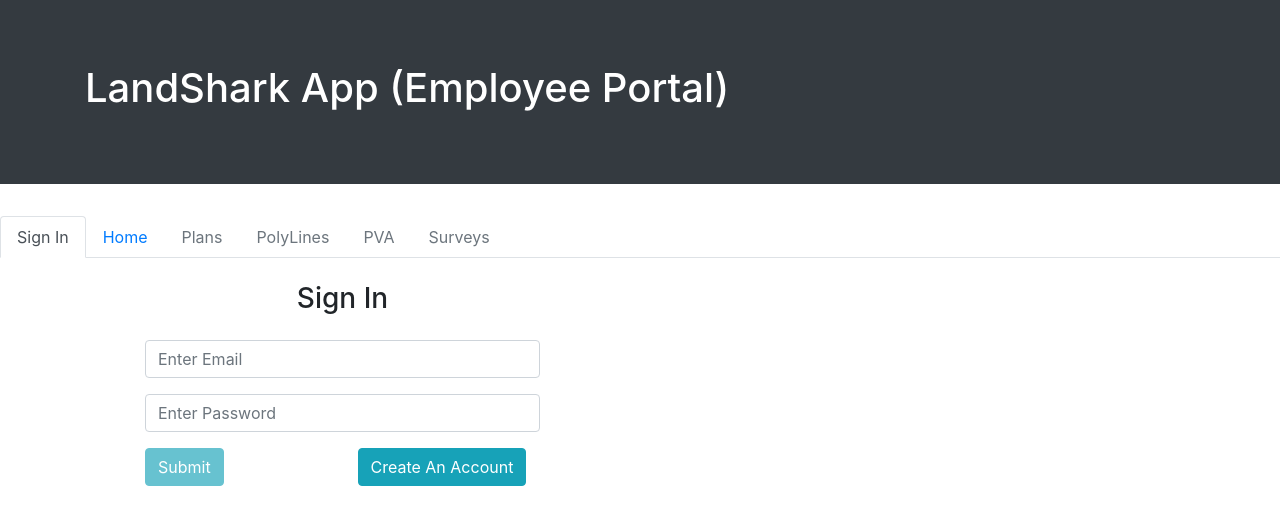
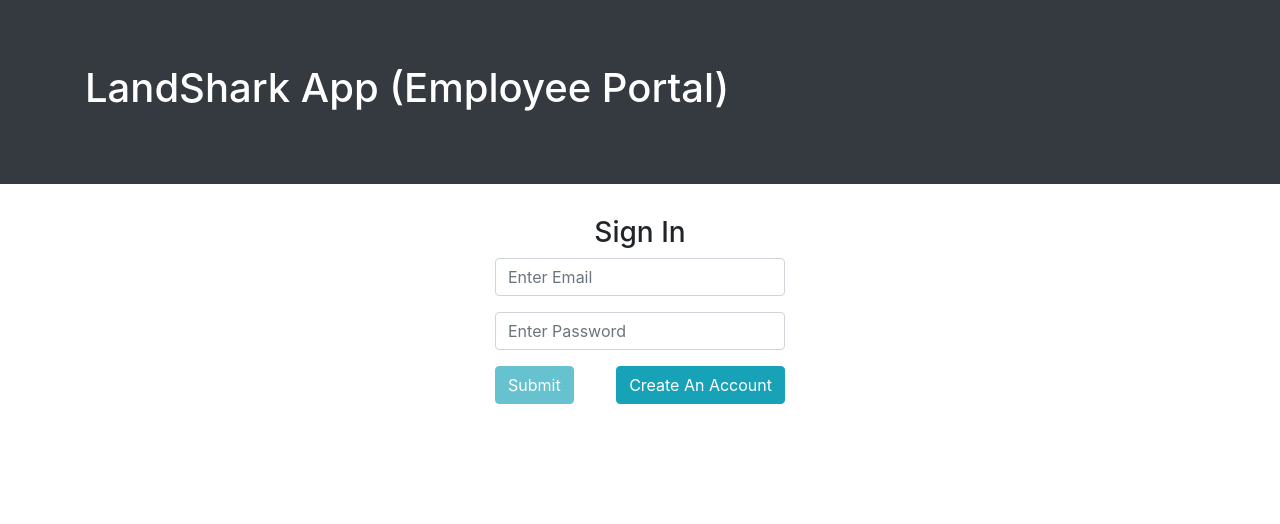
Before and after one commit to caseyrudick/landSharkRefactored, a React (Create React App) app in the folder client/: page / in a window 1280 px wide. Shown: the top 524 px of the page. Built offline with nearby package versions, Linux system fonts and the light colour scheme; no server answers; what amazon-cognito-identity-js would draw is missing.

Commit message:
styling for signIn component

```diff
--- a/client/public/index.html
+++ b/client/public/index.html
@@ -15,6 +15,7 @@
       user's mobile device or desktop. See https://developers.google.com/web/fundamentals/web-app-manifest/
     -->
     <link rel="manifest" href="%PUBLIC_URL%/manifest.json" />
+    <link rel="stylesheet" href="https://stackpath.bootstrapcdn.com/bootstrap/4.1.3/css/bootstrap.min.css" integrity="sha384-MCw98/SFnGE8fJT3GXwEOngsV7Zt27NXFoaoApmYm81iuXoPkFOJwJ8ERdknLPMO" crossorigin="anonymous">
     <!--
       Notice the use of %PUBLIC_URL% in the tags above.
       It will be replaced with the URL of the `public` folder during the build.
--- a/client/src/Components/App.js
+++ b/client/src/Components/App.js
@@ -1,87 +1,29 @@
 import React from 'react'
+import {Router, Route} from "react-router-dom"
 // react-boostrap
+import 'bootstrap/dist/css/bootstrap.min.css';
 import Tabs from 'react-bootstrap/Tabs'
 import Tab from "react-bootstrap/Tab"
 import Jumbotron from 'react-bootstrap/Jumbotron'
 import Container from 'react-bootstrap/Container'
+import Col from 'react-bootstrap/Col'
 // redux
 import { connect } from 'react-redux'
-// styling
-import 'bootstrap/dist/css/bootstrap.min.css';
-//import 'custom.scss'
 // components
-import Home from "./Home"
-import Plans from "./Plans"
-import ExistingPlans from './ExistingPlans'
-import LeaseLines from "./PolyLines"
-import ExistingLeaseLines from "./ExistingPolyLines"
-import savePlansToReduxStore from '../ActionCreators/savePlansToReduxStore'
-import PVA from "../Components/PVA"
-import ExistingPVA from "../Components/ExistingPVA"
-import Surveys from "../Components/Surveys"
-import ExistingSurveys from "../Components/ExistingSurveys"
-import ExistingPolyLines from './ExistingPolyLines'
-import PolyLines from './PolyLines'
-import getHardLinesFromJSONDb from '../ActionCreators/getHardLinesFromJSONDb'
+import History from "./History"
 import SignInHome from "./UserVerification/SignInHome"
-const App = ({saveHardLinesToReduxStoreReducer, getHardLinesFromJSONDbReducer, getSurveysFromJSONDbReducer, saveSurveysToReduxStoreReducer, activeWell, saveWellInfoToReduxStoreReducer, getWellPlansFromJSONDbReducer, getLeaseLinesFromJSONDbReducer, savePlansToReduxStoreReducer, saveLeaseLinesToReduxStoreReducer}) => {
 
+
+const App = () => {
   return (
-    <React.Fragment>
-      <Jumbotron fluid className="bg-dark text-white">
-        <Container>
-          <h1>LandShark App (Employee Portal)</h1>
-        </Container>
-      </Jumbotron>
-      <Tabs>
-      <Tab eventKey="SignIn" title="Sign In">
-          <Container>
-            <SignInHome/>
-          </Container>
-        </Tab>
-        <Tab eventKey="Home" title="Home">
-          <Container>
-            <Home/>
-          </Container>
-        </Tab>
-        <Tab eventKey="Plans" title="Plans" disabled={getWellPlansFromJSONDbReducer.status === "received" || saveWellInfoToReduxStoreReducer.status === "received" ? false : true}>
-          <Container>
-          {getWellPlansFromJSONDbReducer.status === "received" && getWellPlansFromJSONDbReducer.response ? <ExistingPlans/> : <Plans/>}
-          </Container>
-        </Tab>
-        <Tab eventKey="PolyLines" title="PolyLines" disabled={getLeaseLinesFromJSONDbReducer.status === "received" || getHardLinesFromJSONDbReducer.status === "received"|| saveWellInfoToReduxStoreReducer.status === "received" ? false : true}>
-          <Container>
-            {getLeaseLinesFromJSONDbReducer.status === "received" && getHardLinesFromJSONDbReducer.status === "received" ? <ExistingPolyLines/> : <PolyLines/> }
-          </Container>
-        </Tab>
-        <Tab eventKey="PVA" title="PVA" disabled={(saveWellInfoToReduxStoreReducer.status === "received" && savePlansToReduxStoreReducer.status === "received" && saveLeaseLinesToReduxStoreReducer.status === "received" && saveHardLinesToReduxStoreReducer.status === "received")|| activeWell.status === "received" ? false : true}>
-          <Container>
-            {saveSurveysToReduxStoreReducer.status === "received" && savePlansToReduxStoreReducer.response && saveLeaseLinesToReduxStoreReducer.status === "received"  && saveLeaseLinesToReduxStoreReducer.status === "received" && saveHardLinesToReduxStoreReducer.status === "received" ? <PVA/> : <ExistingPVA/> }
-          </Container>
-        </Tab>
-        <Tab eventKey="Surveys" title="Surveys" disabled={(saveWellInfoToReduxStoreReducer.status === "received" && savePlansToReduxStoreReducer.status === "received" && saveLeaseLinesToReduxStoreReducer.status === "received") || activeWell.status === "received" ? false : true}>
-          <Container>
-            {getSurveysFromJSONDbReducer.status === "received" ? <ExistingSurveys/> : <Surveys/> }
-          </Container>
-        </Tab>
-      </Tabs>
-    </React.Fragment>
-  );
+
+        <Router history={History}>
+          <div>
+            <Route path="/" exact component={SignInHome}/>
+          </div>
+        </Router>
+
+  )
 }
 
-const mapStateToProps = ({ saveHardLinesToReduxStoreReducer,getHardLinesFromJSONDbReducer, getSurveysFromJSONDbReducer, saveSurveysToReduxStoreReducer ,saveWellInfoToReduxStoreReducer, getWellPlansFromJSONDbReducer, activeWell, getLeaseLinesFromJSONDbReducer, savePlansToReduxStoreReducer, saveLeaseLinesToReduxStoreReducer}) => {
-  return {
-    saveWellInfoToReduxStoreReducer,
-    getWellPlansFromJSONDbReducer,
-    getHardLinesFromJSONDbReducer,
-    getSurveysFromJSONDbReducer,
-    activeWell,
-    getLeaseLinesFromJSONDbReducer,
-    savePlansToReduxStoreReducer,
-    saveLeaseLinesToReduxStoreReducer,
-    saveSurveysToReduxStoreReducer,
-    saveHardLinesToReduxStoreReducer,
-  }
-}
-
-export default connect(mapStateToProps, { })(App);
+export default App;
--- /dev/null
+++ b/client/src/Components/History.js
@@ -0,0 +1,3 @@
+import { createBrowserHistory } from "history";
+
+export default createBrowserHistory();
--- a/client/src/Components/UserVerification/SignIn.js
+++ b/client/src/Components/UserVerification/SignIn.js
@@ -5,12 +5,14 @@ import Col from 'react-bootstrap/Col';
 import Button from 'react-bootstrap/Button';
 import Form from 'react-bootstrap/Form';
 import Nav from "react-bootstrap/Nav"
+import Jumbotron from 'react-bootstrap/esm/Jumbotron';
 import UserPool from "./UserPool"
-
+import 'bootstrap/dist/css/bootstrap.min.css';
 import { connect } from "react-redux"
 import { AuthenticationDetails, CognitoUser } from 'amazon-cognito-identity-js';
 
 import userNeedsToCreateAccount from "../../ActionCreators/UserVerification/userNeedsToCreateAccount"
+
 
 const SignIn = ({ userNeedsToCreateAccount }) => {
   const [email, setEmail] = useState('');
@@ -50,16 +52,27 @@ const SignIn = ({ userNeedsToCreateAccount }) => {
 
   const renderSignIn = () => {
     return (
+      <React.Fragment>
+      <Jumbotron fluid className="bg-dark text-white">
+        <Container>
+          <h1>LandShark App (Employee Portal)</h1>
+        </Container>
+      </Jumbotron>
       <Form>
-        <Col xs={5}>
+        <Container fluid className="h-100">
+          <Row>
+          </Row>
+            <Row className="justify-content-center align-self-center">
+              <Col md="auto"></Col>
+                <Col md={3}>
                   <Row className="justify-content-md-center">
                     <h3>Sign In</h3>
                   </Row>
                   <Form.Group>
-            <Form.Control className="mt-3" placeholder="Enter Email" onChange={event => setEmail(event.target.value)} />
+                    <Form.Control placeholder="Enter Email" onChange={event => setEmail(event.target.value)} />
                   </Form.Group>
                   <Form.Group>
-            <Form.Control /*className="mt-3"*/ placeholder="Enter Password" onChange={event => setPassword(event.target.value)} />
+                    <Form.Control placeholder="Enter Password" onChange={event => setPassword(event.target.value)} />
                   </Form.Group>
                   <Form.Group>
                     <Row>
@@ -72,16 +85,18 @@ const SignIn = ({ userNeedsToCreateAccount }) => {
                     </Row>
                   </Form.Group>
                 </Col>
+              <Col md="auto"></Col>
+
+            </Row>
+
+        </Container>
         </Form>
+      </React.Fragment>
     )
   }
 
   return (
-    <Container className="mt-4">
-      <Col>
-      {renderSignIn()}
-      </Col>
-    </Container>
+      renderSignIn()
   )
 }
 
--- a/client/src/Components/UserVerification/SignInHome.js
+++ b/client/src/Components/UserVerification/SignInHome.js
@@ -11,15 +11,11 @@ const SignInHome = ({userNeedsToCreateAccountReducer}) => {
     if (userNeedsToCreateAccountReducer.response) {
       console.log("user needs an account -sent from Home")
       return (
-        <Container>
-          <SignUp/>
-        </Container>
+        <SignUp/>
       )
     }
     return (
-      <Container>
-        <SignIn/>
-      </Container>
+      <SignIn/>
     )
   }
   return (
```
Also changed, not shown: client/src/Components/Dashboard.js (added, +90 -0 lines), client/src/index.js (+5 -2 lines), 1 other file (tests, documents, lock files or other folders). Lines whose indentation alone changed are shown as unchanged.
